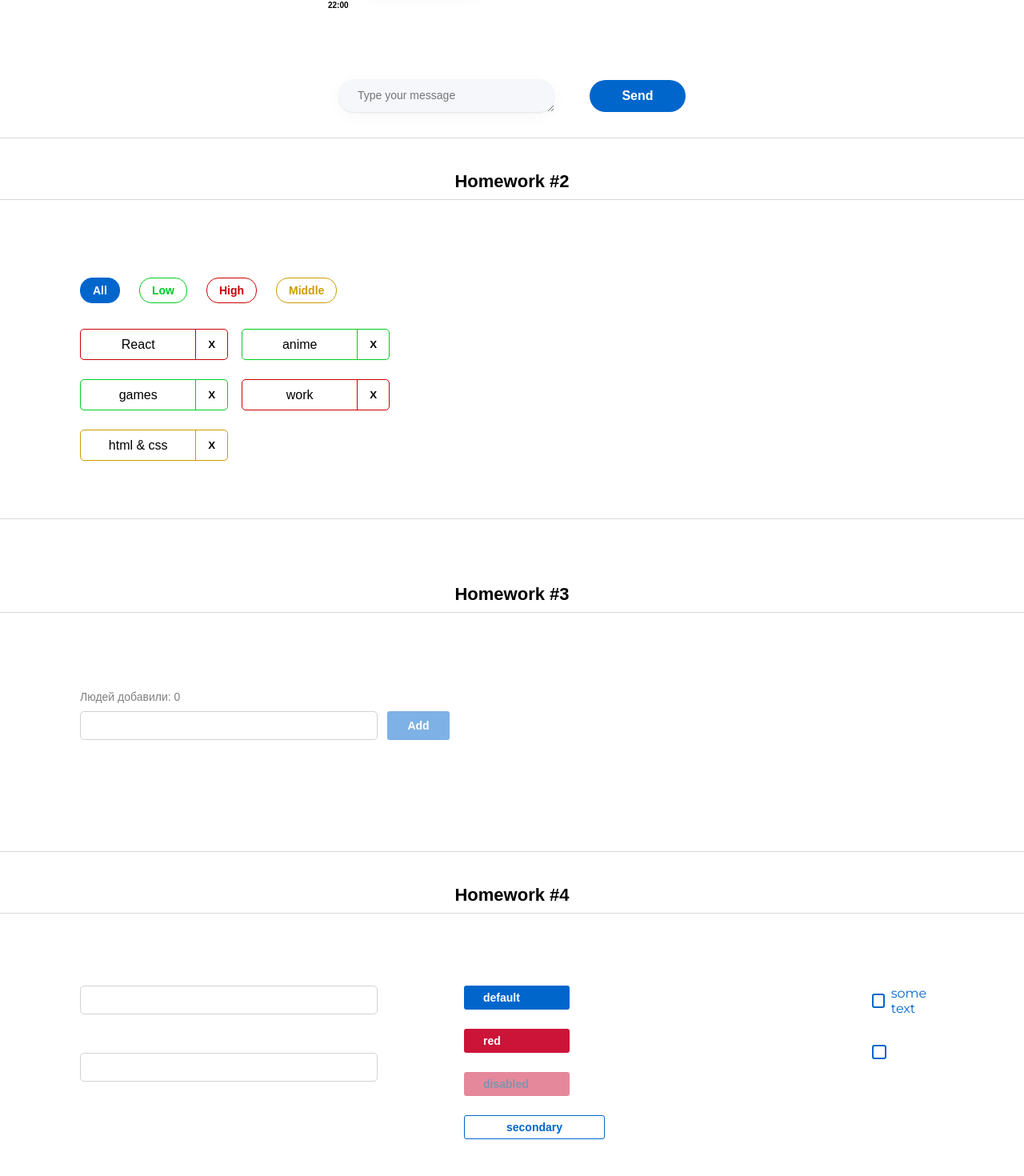
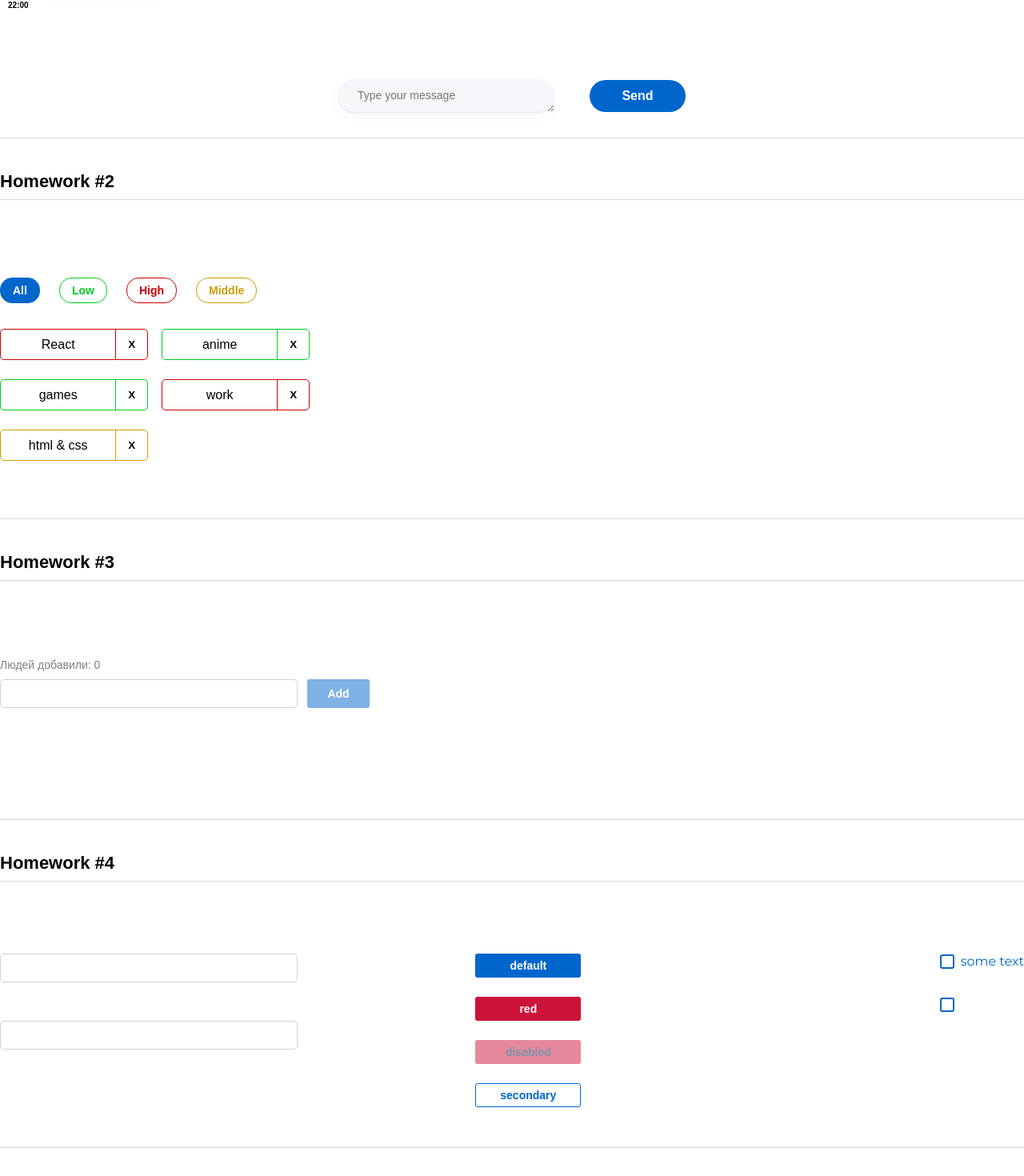
Before and after one commit to nedonebo21/homework-front-main-2, a React (Create React App) app: page /#/pre-junior in a window 1280 px wide. Shown: the part 320-1790 px from the top of the page at 80% size. After the commit the page ends 1755 px from the top, so only its background shows below. Built offline with nearby package versions, Linux system fonts and the light colour scheme.

Commit message:
hw sprint-3 week-1 (refactor styles)

```diff
--- a/src/s1-main/App.module.css
+++ b/src/s1-main/App.module.css
@@ -7,31 +7,33 @@
 
 .container {
     /*margin: 131px auto 0 auto;*/
+    max-width: 1280px;
+    margin: 0 auto;
 }
 
 .hw {
     border-top: 1px solid rgb(217, 217, 217);
     border-bottom: 1px solid rgb(217, 217, 217);
     min-height: 300px;
-    padding: 25px 400px 32px 400px;
+    padding: 25px 0 32px 0;
 }
 .hw3{
     border-top: 1px solid rgb(217, 217, 217);
     border-bottom: 1px solid rgb(217, 217, 217);
     min-height: 300px;
-    padding: 90px 100px 50px 100px;
+    padding: 90px 0 50px 0;
 }
 .hw4 {
     border-top: 1px solid rgb(217, 217, 217);
     border-bottom: 1px solid rgb(217, 217, 217);
     min-height: 300px;
-    padding: 90px 100px 50px 100px;
+    padding: 90px 0 50px 0;
 }
 .hw2 {
     border-top: 1px solid rgb(217, 217, 217);
     border-bottom: 1px solid rgb(217, 217, 217);
     min-height: 400px;
-    padding: 90px 100px 50px 100px;
+    padding: 90px 0 50px 0;
 }
 .hw2Container{
     padding-bottom: 40px;
@@ -42,7 +44,7 @@
     font-weight: 600;
     font-size: 22px;
     line-height: 27px;
-    text-align: center;
+    text-align: left;
     margin-top: 40px;
     margin-bottom: 9px;
 
--- a/src/s2-homeworks/hw01/message-sender/MessageSender.module.css
+++ b/src/s2-homeworks/hw01/message-sender/MessageSender.module.css
@@ -33,7 +33,7 @@
 
 .button {
     border: none;
-    width: 120px;
+    min-width: 120px;
     height: 40px;
     border-radius: 20px;
 
--- a/src/s2-homeworks/hw02/HW2.tsx
+++ b/src/s2-homeworks/hw02/HW2.tsx
@@ -54,7 +54,7 @@ function HW2() {
     }
 
     return (
-        <div id={'hw2'} className={s2.hw2Container}>
+        <div id={'hw2'} className={s2.container}>
             <div className={s2.hwTitle}>Homework #2</div>
             <div className={s2.hw2}>
                 <Affairs
--- a/src/s2-homeworks/hw03/HW3.tsx
+++ b/src/s2-homeworks/hw03/HW3.tsx
@@ -36,7 +36,7 @@ const HW3 = () => {
     }
 
     return (
-        <div id={'hw3'}>
+        <div id={'hw3'} className={s2.container}>
             <div className={s2.hwTitle}>Homework #3</div>
             {/*для автоматической проверки дз (не менять)*/}
 
--- a/src/s2-homeworks/hw04/HW4.tsx
+++ b/src/s2-homeworks/hw04/HW4.tsx
@@ -11,7 +11,7 @@ import Stand from './Stand'
 
 const HW4 = () => {
     return (
-        <div id={'hw4'}>
+        <div id={'hw4'} className={s2.container}>
             <div className={s2.hwTitle}>Homework #4</div>
             {/*демонстрация возможностей компонент:*/}
             <div className={s2.hw4}>
--- a/src/s2-homeworks/hw04/common/c2-SuperButton/SuperButton.module.css
+++ b/src/s2-homeworks/hw04/common/c2-SuperButton/SuperButton.module.css
@@ -11,7 +11,7 @@
     font-weight: 600;
     line-height: 20px;
     letter-spacing: 0;
-    text-align: left;
+    text-align: center;
     cursor: pointer;
     transition: .3s;
 }
@@ -29,9 +29,7 @@
     border: 1px solid rgb(0, 102, 204);
     background: transparent;
     color: rgb(0, 102, 204);
-    width: 176px;
-    height: 30px;
-    text-align: center;
+    min-width: 132px;
 }
 
 .default {
```
